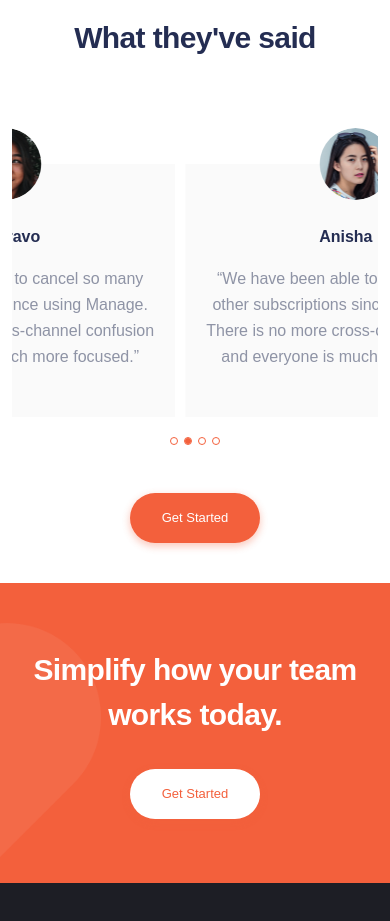
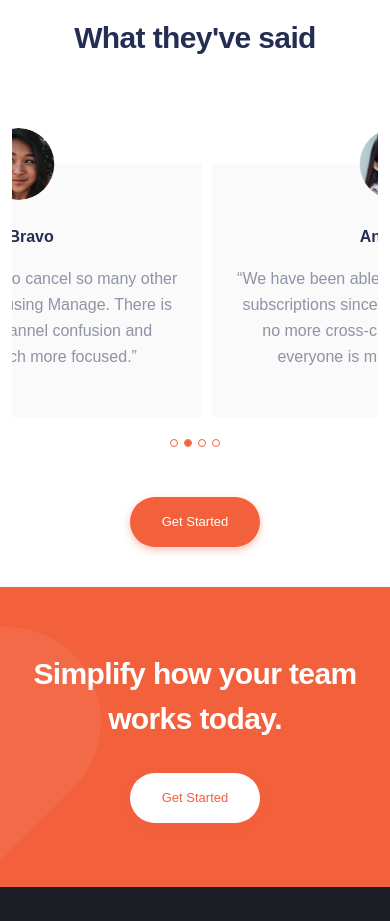
Before and after one commit to thusmiley/manage, a React (Vite) app: page / in a window 390 px wide. Shown: the part 1740-2661 px from the top of the page. Built offline with nearby package versions, Linux system fonts and the light colour scheme.

Commit message:
fix slider

```diff
--- a/src/components/Testimonials.jsx
+++ b/src/components/Testimonials.jsx
@@ -17,7 +17,6 @@ const Testimonials = () => {
       <h2 className="heading2 text-center mb-16">What they&apos;ve said</h2>
       <div className=" w-container md:w-full">
         <Swiper
-          // slidesPerView={3}
           centeredSlides={true}
           centeredSlidesBounds={true}
           initialSlide={0}
@@ -45,9 +44,9 @@ const Testimonials = () => {
               spaceBetween: 30,
             },
           }}
-          className="pt-10 pb-7 overflow-hidden mySwiper"
+          className="pt-10 pb-8 overflow-hidden mySwiper"
         >
-          <SwiperSlide className="bg-[#fafafa] flex flex-col justify-start items-center text-center px-5 py-10 min-h-[253px] max-w-[340px] sm:min-w-[540px]">
+          <SwiperSlide className="bg-[#fafafa] flex flex-col justify-start items-center text-center px-5 py-10 min-h-[253px] min-w-[340px] sm:min-w-[540px]">
             <img
               src={ali}
               alt="Ali Bravo"
@@ -61,7 +60,7 @@ const Testimonials = () => {
             </p>
           </SwiperSlide>
 
-          <SwiperSlide className="bg-[#fafafa] flex flex-col justify-start items-center text-center px-5 py-10 min-h-[253px] max-w-[340px] sm:min-w-[540px]">
+          <SwiperSlide className="bg-[#fafafa] flex flex-col justify-start items-center text-center px-5 py-10 min-h-[253px] min-w-[340px] sm:min-w-[540px]">
             <img
               src={anisha}
               alt="Anisha Li"
@@ -74,7 +73,7 @@ const Testimonials = () => {
               everyone is much more focused.”
             </p>
           </SwiperSlide>
-          <SwiperSlide className="bg-[#fafafa] flex flex-col justify-start items-center text-center px-5 py-10 min-h-[253px] max-w-[340px] sm:min-w-[540px]">
+          <SwiperSlide className="bg-[#fafafa] flex flex-col justify-start items-center text-center px-5 py-10 min-h-[253px] min-w-[340px] sm:min-w-[540px]">
             <img
               src={richard}
               alt="Richard Watts"
@@ -87,7 +86,7 @@ const Testimonials = () => {
               I talk to!”
             </p>
           </SwiperSlide>
-          <SwiperSlide className="bg-[#fafafa] flex flex-col justify-start items-center text-center px-5 py-10 min-h-[253px] max-w-[340px] sm:min-w-[540px]">
+          <SwiperSlide className="bg-[#fafafa] flex flex-col justify-start items-center text-center px-5 py-10 min-h-[253px] min-w-[340px] sm:min-w-[540px]">
             <img
               src={shanai}
               alt="Shanai Gough"
--- a/src/index.css
+++ b/src/index.css
@@ -212,7 +212,7 @@
 }
 
 .swiper-pagination {
-  bottom: -7px !important;
+  bottom: -5px !important;
 }
 
 @media screen and (min-width: 1200px) {
```
